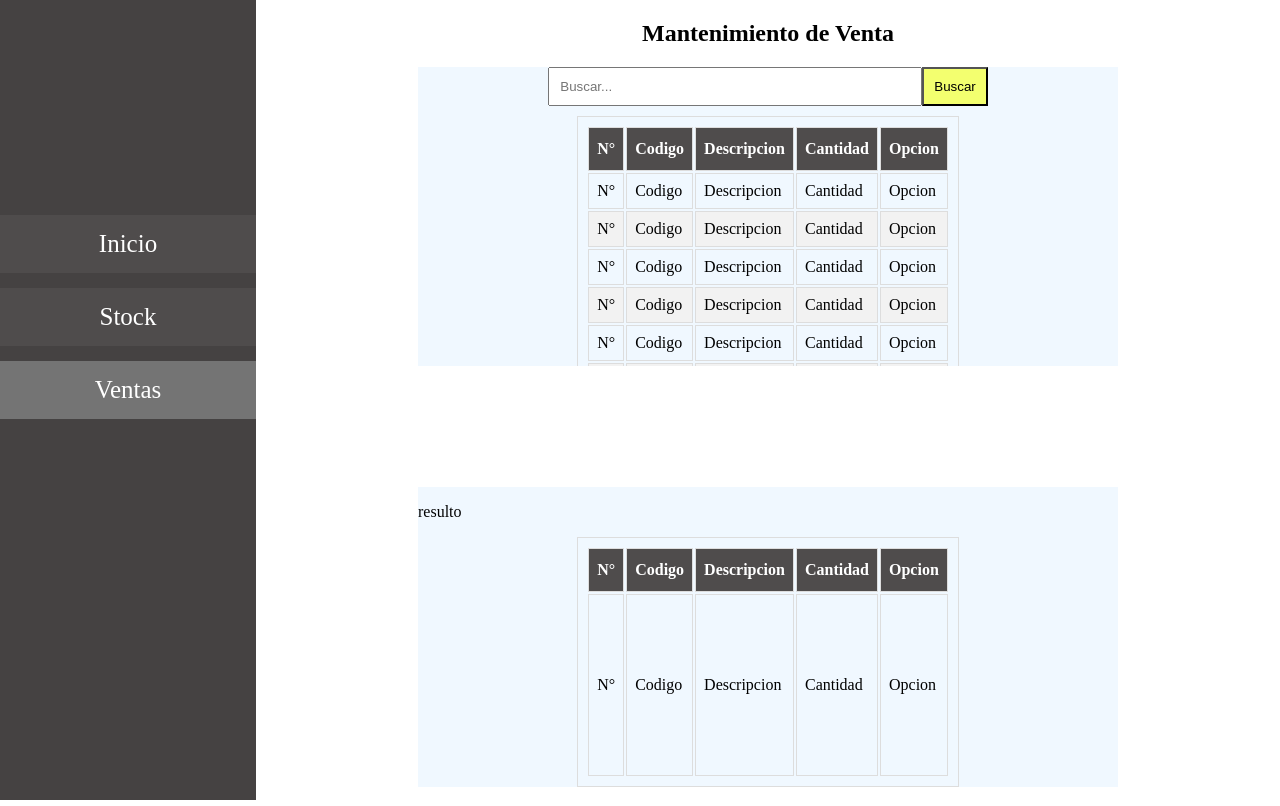
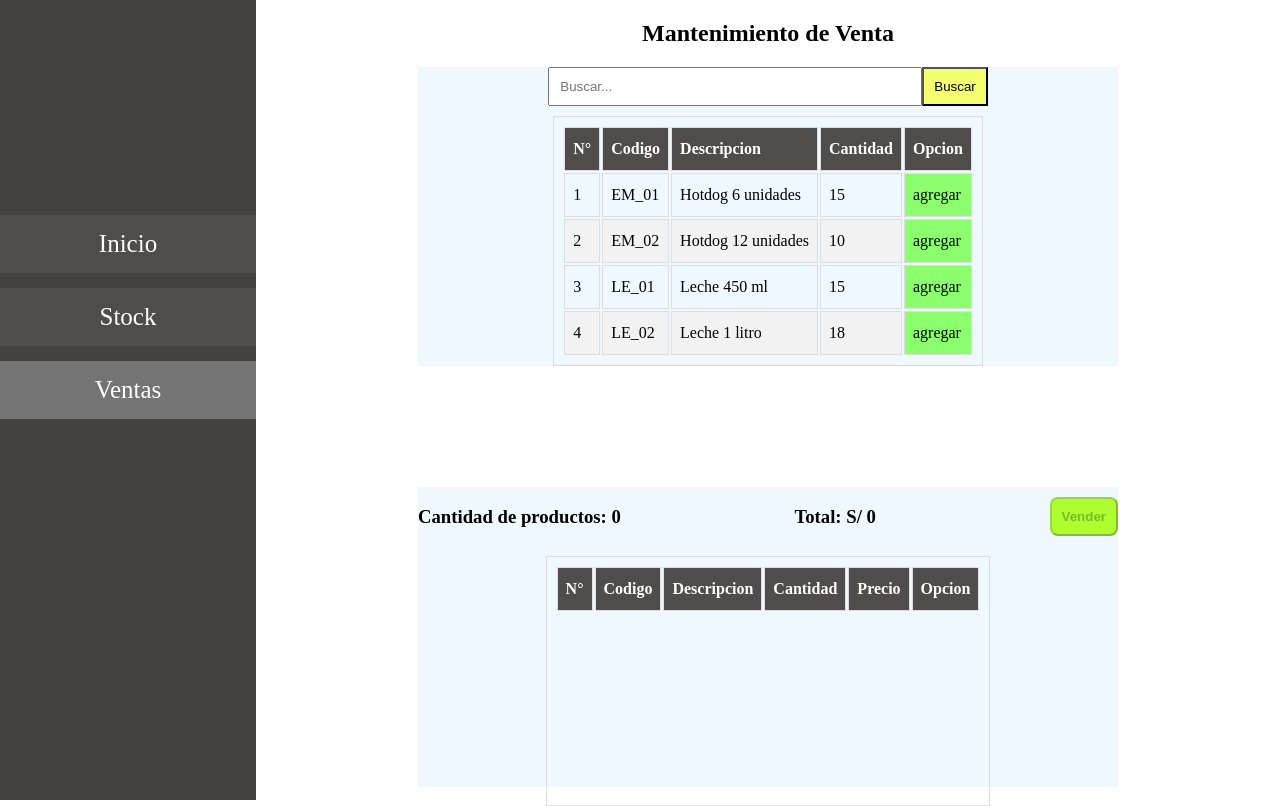
Before and after one commit to Brayan1951/Proyecto-EFSRT, a React (Vite) app: page /venta in a window 1280 px wide. Both pictures are taken after a click on the button "Buscar". Built offline with nearby package versions, Linux system fonts and the light colour scheme.

Commit message:
venta add

```diff
--- a/index.html
+++ b/index.html
@@ -1,5 +1,5 @@
 <!doctype html>
-<html lang="en">
+<html lang="es">
   <head>
     <meta charset="UTF-8" />
     <link rel="icon" type="image/svg+xml" href="./vite.svg" />
--- a/src/data/data.js
+++ b/src/data/data.js
@@ -28,4 +28,23 @@ export let dataStock=[
 
 ]
 
-export let Ventas=[]
+export let VentasData=[
+    {
+        codig:"V1",
+        fecha:"30-06-2024 21:20",
+        producto:"EM_01",
+        cantidad:10,
+        precio:15
+    },
+    {
+        codig:"V1",
+        fecha:"30-06-2024 21:20",
+        producto:"EM_01",
+        cantidad:10,
+        precio:15
+    }
+
+
+
+
+]
--- a/src/data/funcionStock.js
+++ b/src/data/funcionStock.js
@@ -27,7 +27,14 @@ export const addProduct=(producto)=>{
     producto.codigo=producto.codigo.toUpperCase()
     dataStock.push(producto)
 }
+export const deleteProduct=(codigo,cantidad)=>{
+    const index=dataStock.findIndex(item=>item.codigo==codigo)
+    if (dataStock[index].cantidad>=cantidad) {
 
+        dataStock[index].cantidad=dataStock[index].cantidad-cantidad;
+    }
+    console.log(dataStock[index]);
+}
 
 export const updateStocById=(codigo,formValues)=>{
 
--- /dev/null
+++ b/src/data/funcionVenta.js
@@ -0,0 +1,34 @@
+import { VentasData } from "./data";
+import { deleteProduct } from "./funcionStock"
+export const returnVenta=()=>{
+    return VentasData
+}
+const obtenerFechaYHora = () => {
+    const ahora = new Date();
+
+    const dia = String(ahora.getDate()).padStart(2, '0');
+    const mes = String(ahora.getMonth() + 1).padStart(2, '0'); // Los meses en JavaScript son 0-indexados
+    const año = ahora.getFullYear();
+
+    const horas = String(ahora.getHours()).padStart(2, '0');
+    const minutos = String(ahora.getMinutes()).padStart(2, '0');
+
+    const fechaYHora = `${dia}-${mes}-${año} ${horas}:${minutos}`;
+    return fechaYHora;
+  }
+
+
+
+export const ventaCarrito=(productos=[])=>{
+
+    obtenerFechaYHora()
+
+productos.map(({codigo,cantidad})=>{
+
+    deleteProduct(codigo,cantidad)
+
+})
+
+
+
+}
--- a/src/pages/Venta/VentaPage.jsx
+++ b/src/pages/Venta/VentaPage.jsx
@@ -1,9 +1,124 @@
-import React from 'react'
+import React, { useState } from 'react'
 import useForm from '../../hooks/useForm'
+import { findById } from '../../data/funcionStock'
+
 import './venta.css'
+import { ventaCarrito } from '../../data/funcionVenta'
+
 export default function VentaPage() {
 
   const { search, changeForm } = useForm({ search: '' })
+
+  const [stock, setStock] = useState([])
+
+  const [carrito, setCarrito] = useState([])
+
+  const Find = () => {
+
+    const stock = findById(search)
+    setStock(stock)
+
+  }
+
+
+  const agregarProducto = (i) => {
+    const producto = stock[i];
+
+    // Buscar si el producto ya está en el carrito
+    const index = carrito.findIndex(item => item.codigo === producto.codigo);
+
+    if (index === -1) {
+      // Si el producto no está en el carrito, agregarlo con cantidad 1
+      if (producto.cantidad > 0) {
+        const addProducto = {
+          codigo: producto.codigo,
+          descripcion: producto.descripcion,
+          precio: producto.precio,
+          cantidad: 1,
+        };
+        setCarrito(prev => [...prev, addProducto]);
+      } else {
+        console.log("No hay suficiente stock para agregar el producto.");
+      }
+    } else {
+      // Si el producto ya está en el carrito, actualizar la cantidad
+
+
+      const updatedCarrito = carrito.map((item, idx) => {
+        if (idx === index) {
+          const cantTemp = item.cantidad + 1
+          if (cantTemp > producto.cantidad) {
+            return {
+              ...item,
+              cantidad: item.cantidad,
+            };
+          }
+          return {
+            ...item,
+            cantidad: item.cantidad + 1,
+          };
+        }
+        return item;
+      });
+      setCarrito(updatedCarrito);
+    }
+  }
+
+
+
+  const eliminarProducto = (i) => {
+    const producto = carrito[i];
+
+    // Buscar si el producto ya está en el carrito
+    const index = carrito.findIndex(item => item.codigo === producto.codigo);
+    if (index !== -1) {
+      // Si el producto está en el carrito, disminuir la cantidad
+      const updatedCarrito = carrito.map((item, idx) => {
+        if (item.codigo === producto.codigo) {
+          const nuevaCantidad = item.cantidad - 1;
+          if (nuevaCantidad > 0) {
+            return {
+              ...item,
+              cantidad: nuevaCantidad,
+            };
+          } else {
+            return null; // Eliminar el producto si la cantidad es 0
+          }
+        }
+        return item;
+      }).filter(item => item !== null); // Filtrar los productos eliminados
+      setCarrito(updatedCarrito);
+    } else {
+      console.log("El producto no está en el carrito.");
+    }
+  }
+
+
+  const resultadoCantidad=()=>{
+    let cantidadTotal=0;
+    carrito.map(({cantidad})=>{
+      cantidadTotal=cantidadTotal+cantidad
+    })
+
+    return cantidadTotal
+  }
+  const resultadoPrecio=()=>{
+    let total=0;
+    carrito.map(({cantidad,precio})=>{
+      total=total+(cantidad*precio)
+    })
+
+    return total
+  }
+
+  const venderCarrito=()=>{
+
+    ventaCarrito(carrito)
+
+    setCarrito([])
+  }
+
+
 
   return (
     <div className='venta_page'>
@@ -14,7 +129,7 @@ export default function VentaPage() {
           <div className="formulario_venta_productos">
             <input type="text" name="search" placeholder="Buscar..." onChange={changeForm} />
             <div className="buttons">
-              <button className='find' >Buscar</button>
+              <button className='find' onClick={Find} >Buscar</button>
             </div>
           </div>
           <div className="formulario_venta_table">
@@ -29,55 +144,27 @@ export default function VentaPage() {
                 </tr>
               </thead>
               <tbody>
-                <tr>
-                  <td>N°</td>
-                  <td>Codigo</td>
-                  <td>Descripcion</td>
-                  <td>Cantidad</td>
-                  <td>Opcion</td>
+
+                {
+
+                  stock.map(({ codigo, descripcion, cantidad }, i) => {
+
+                    return (
+                      <tr key={i}>
+                        <td>{i + 1}</td>
+                        <td>{codigo}</td>
+                        <td>{descripcion}</td>
+                        <td>{cantidad}</td>
+                        <td className='add'   onClick={() => { agregarProducto(i) }}>agregar</td>
                       </tr>
-                <tr>
-                  <td>N°</td>
-                  <td>Codigo</td>
-                  <td>Descripcion</td>
-                  <td>Cantidad</td>
-                  <td>Opcion</td>
-                </tr>
-                <tr>
-                  <td>N°</td>
-                  <td>Codigo</td>
-                  <td>Descripcion</td>
-                  <td>Cantidad</td>
-                  <td>Opcion</td>
-                </tr>
-                <tr>
-                  <td>N°</td>
-                  <td>Codigo</td>
-                  <td>Descripcion</td>
-                  <td>Cantidad</td>
-                  <td>Opcion</td>
-                </tr>
-                <tr>
-                  <td>N°</td>
-                  <td>Codigo</td>
-                  <td>Descripcion</td>
-                  <td>Cantidad</td>
-                  <td>Opcion</td>
-                </tr>
-                <tr>
-                  <td>N°</td>
-                  <td>Codigo</td>
-                  <td>Descripcion</td>
-                  <td>Cantidad</td>
-                  <td>Opcion</td>
-                </tr>
-                <tr>
-                  <td>N°</td>
-                  <td>Codigo</td>
-                  <td>Descripcion</td>
-                  <td>Cantidad</td>
-                  <td>Opcion</td>
-                </tr>
+
+                    )
+
+                  })
+                }
+
+
+
 
               </tbody>
 
@@ -89,7 +176,15 @@ export default function VentaPage() {
         </div>
         <div className="venta__carrito">
           <div className="venta__carrito_resultado">
-          <p>resulto</p>
+            <div className="resultado_cantidad">
+              <h3>Cantidad de productos: {resultadoCantidad()}</h3>
+            </div>
+            <div className="resultado_total">
+              <h3>Total: S/ {resultadoPrecio()}</h3>
+            </div>
+            <div className="resutado_button">
+              <button disabled={resultadoCantidad()<=0} onClick={venderCarrito}>Vender</button>
+            </div>
           </div>
           <div className="venta__carrito_table">
 
@@ -100,19 +195,32 @@ export default function VentaPage() {
                   <th>Codigo</th>
                   <th>Descripcion</th>
                   <th>Cantidad</th>
+                  <th>Precio</th>
                   <th>Opcion</th>
                 </tr>
               </thead>
               <tbody>
-              <tr>
-                <td>N°</td>
-                <td>Codigo</td>
-                <td>Descripcion</td>
-                <td>Cantidad</td>
-                <td>Opcion</td>
+                {
+
+                  carrito.map(({ codigo, descripcion, cantidad,precio }, i) => {
+
+                    return (
+                      <tr key={codigo}>
+                        <td>{i + 1}</td>
+                        <td>{codigo}</td>
+                        <td>{descripcion}</td>
+                        <td>{cantidad}</td>
+                        <td>{precio}</td>
+                        <td className='add' onClick={() => { eliminarProducto(i) }}>eliminar</td>
                       </tr>
 
+                    )
+
+                  })
+                }
+
               </tbody>
+
 
 
             </table>
--- a/src/pages/Venta/venta.css
+++ b/src/pages/Venta/venta.css
@@ -117,3 +117,29 @@ table th {
     background-color: #4F4C4C;
     color: white;
 }
+
+
+.add:hover{
+cursor: pointer;
+}
+
+
+
+/* resultado */
+
+.venta__carrito_resultado{
+    display: flex;
+    align-items: center;
+    justify-content:space-between;
+}
+
+.resutado_button button:hover{
+    cursor: pointer;
+    background-color: rgb(149, 220, 42);
+}
+.resutado_button button{
+    padding: 10px;
+    background-color: greenyellow;
+    border-radius: 8px;
+    font-weight: 700;
+}
```
Lines whose indentation alone changed are shown as unchanged.
